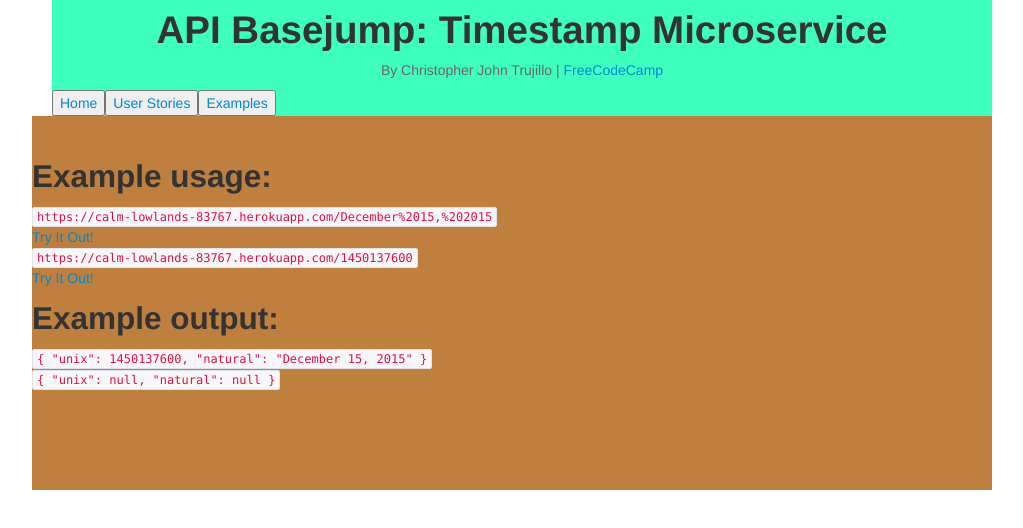
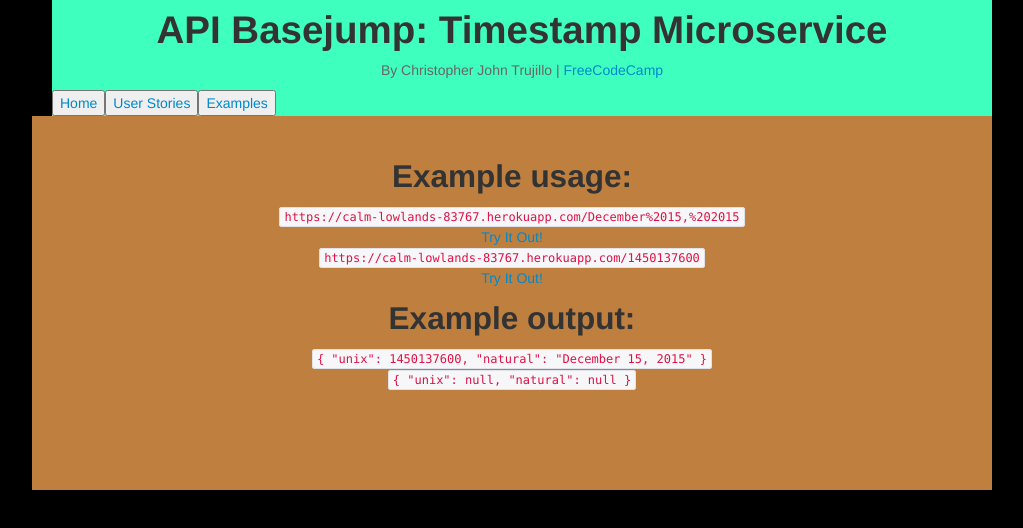
Before and after one commit to GEOAT-OC-26/timestamp, a website: page static/examples.html in a window 1280 px wide. Shown: the whole page, without its empty margins (118-1141 px from the left). Drawn offline with Linux system fonts and the light colour scheme.

Commit message:
last changes

```diff
--- a/static/css/color.css
+++ b/static/css/color.css
@@ -11,6 +11,9 @@ p{
     text-align: center;
     color: #666;
 }
+.black{
+    background-color: black;
+}
 
 .container{
     background-color: #3FFFBF;
--- a/static/examples.html
+++ b/static/examples.html
@@ -6,7 +6,7 @@
     <meta charset="UTF-8">
     <title>Contact Page</title>
 </head>
-<body>
+<body class="black">
 <div class="container">
     <h1 class="header">API Basejump: Timestamp Microservice</h1>
     <p>By Christopher John Trujillo |
@@ -16,7 +16,7 @@
     <button><a href="/user">User Stories</a></button>
     <button><a href="/examples">Examples</a></a></button>
     </div>
-    <div class="row blue tex-center">
+    <div class="row blue text-center">
         <div class="col-md-6 col-md-offset-3">
                <h2>Example usage:</h2>
             <code>https://calm-lowlands-83767.herokuapp.com/December%2015,%202015</code><br>
```
Also changed, not shown: static/index.html (+1 -1 lines), static/user.html (+1 -1 lines).
